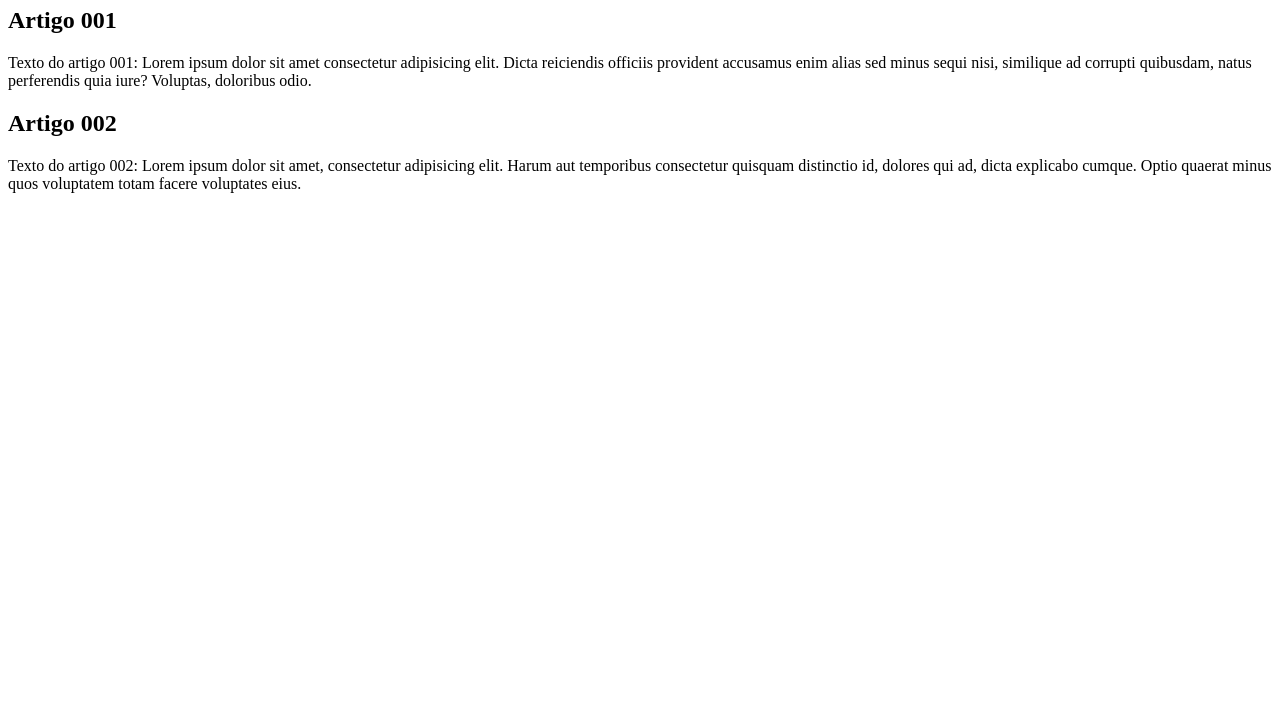
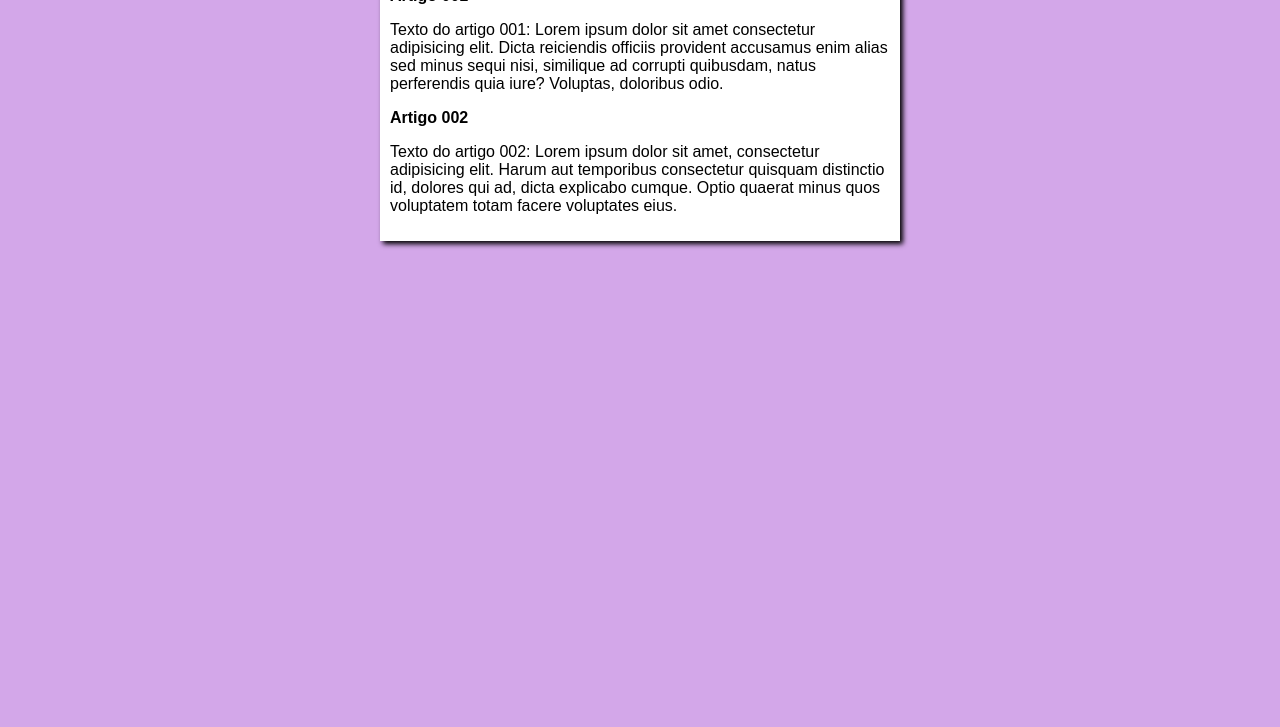
Before and after one commit to Felipe-Freitas/projeto-site-simples, a plain HTML site: page index.html in a window 1280 px wide. Shown: the part 73-800 px from the top of the page. Drawn offline with Linux system fonts and the light colour scheme.

Commit message:
design inicial

```diff
--- /dev/null
+++ b/estilos/style.css
@@ -0,0 +1,16 @@
+*{
+    font-family: Arial, Helvetica, sans-serif ;
+    font-size: 16px;
+}
+
+body{
+    background-color: rgb(211, 167, 233);
+}
+
+main {
+    background-color: white;
+    width: 500px;
+    margin: auto;
+    padding: 10px;
+    box-shadow: 3px 3px 5px black;
+}
--- a/index.html
+++ b/index.html
@@ -5,6 +5,7 @@
     <meta http-equiv="X-UA-Compatible" content="IE=edge">
     <meta name="viewport" content="width=device-width, initial-scale=1.0">
     <title>Título do Site</title>
+    <link rel="stylesheet" href="estilos/style.css">
 </head>
 <body>
     <main>
```
